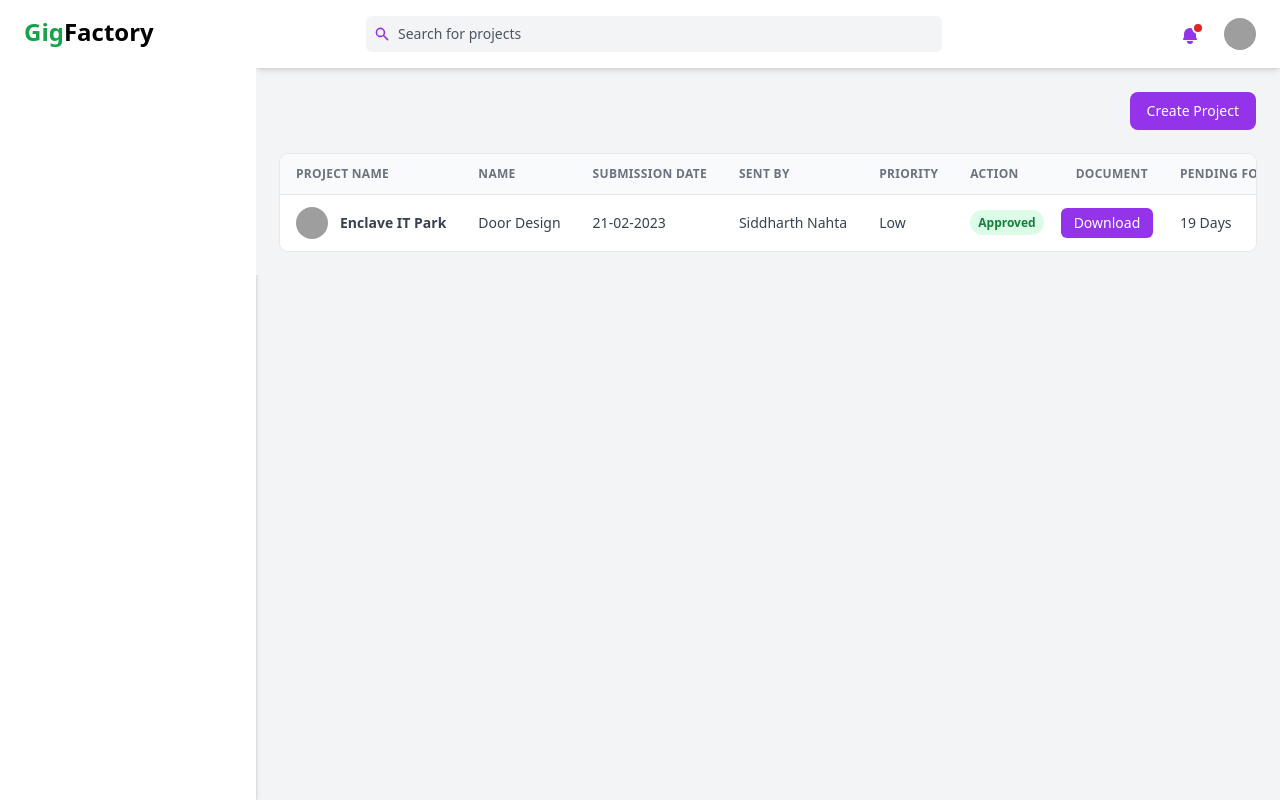
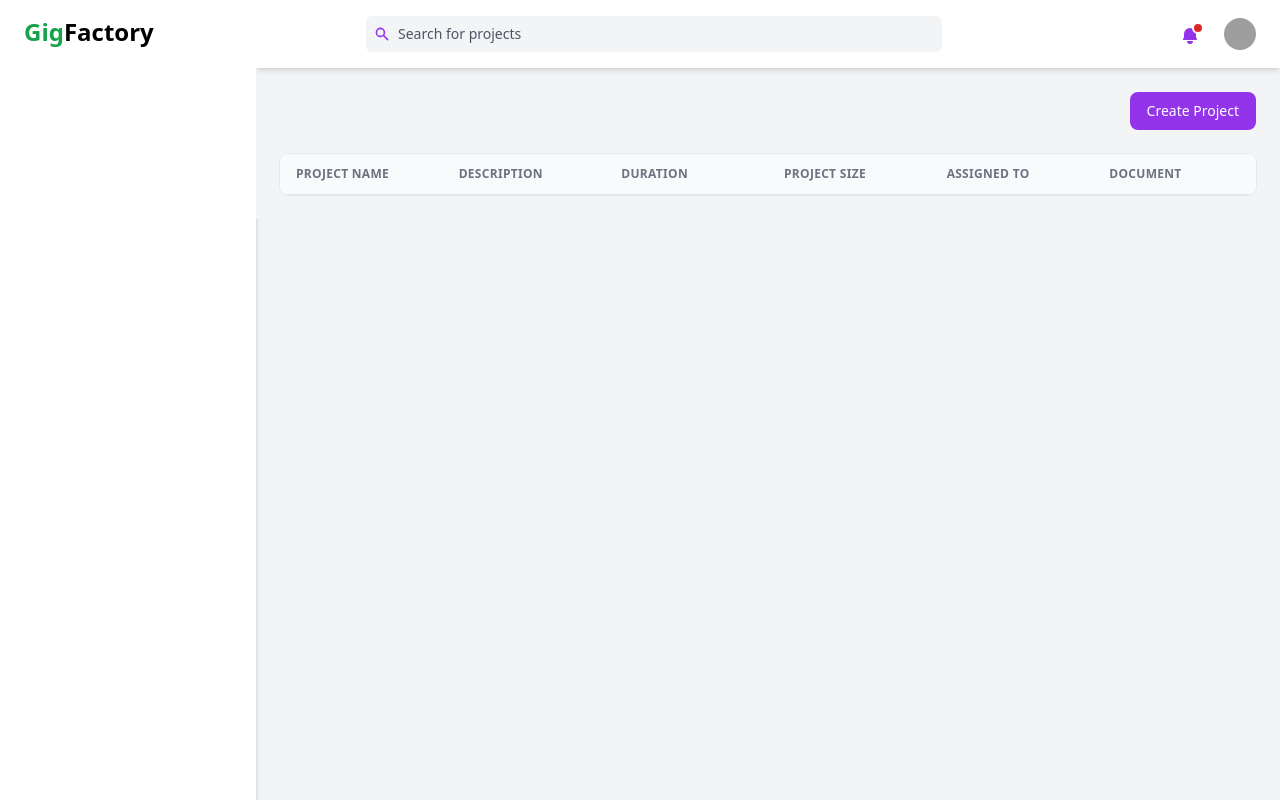
Before and after one commit to chetansalunke/Dashboard-, a React (Vite) app: page /admin-dashboard/projects in a window 1280 px wide. Built offline with nearby package versions, Linux system fonts and the light colour scheme; grey boxes are pictures that could not be loaded.

Commit message:
Update Project and User Page

```diff
--- a/package.json
+++ b/package.json
@@ -30,6 +30,6 @@
     "globals": "^15.14.0",
     "postcss": "^8.5.1",
     "tailwindcss": "^3.4.17",
-    "vite": "^6.0.11"
+    "vite": "^6.1.0"
   }
 }
--- a/src/pages/admin/Projects.jsx
+++ b/src/pages/admin/Projects.jsx
@@ -1,8 +1,38 @@
-import React, { useState } from "react";
+import React, { useState, useEffect } from "react";
 import Header from "../../components/Header";
 
 export default function Projects() {
   const [isFormOpen, setIsFormOpen] = useState(false);
+  const [userNames, setUserNames] = useState([]);
+  const [projects, setProjects] = useState([]);
+
+  const [formData, setFormData] = useState({
+    projectName: "",
+    description: "",
+    duration: "",
+    projectSize: "",
+    assignedTo: "",
+    document: null,
+  });
+
+  useEffect(() => {
+    // Fetch users from localStorage
+    const storedUsers = JSON.parse(localStorage.getItem("users")) || [];
+    const names = storedUsers.map((user) => user.fullName);
+    setUserNames(names);
+
+    // Load projects from localStorage
+    const storedProjects = JSON.parse(localStorage.getItem("projects")) || [];
+    setProjects(storedProjects);
+  }, []);
+
+  const handleInputChange = (e) => {
+    const { name, value, type, files } = e.target;
+    setFormData((prev) => ({
+      ...prev,
+      [name]: type === "file" ? files[0] : value,
+    }));
+  };
 
   const handleDownloadClick = (url) => {
     window.open(url, "_blank");
@@ -10,11 +40,36 @@ export default function Projects() {
 
   const handleSubmit = (e) => {
     e.preventDefault();
-    console.log("User Data:", formData);
+
+    // Convert file to a URL before saving
+    const projectWithFile = {
+      ...formData,
+      document: formData.document
+        ? URL.createObjectURL(formData.document)
+        : null,
+    };
+
+    // Update projects state
+    const updatedProjects = [...projects, projectWithFile];
+    setProjects(updatedProjects);
+
+    // Save projects to localStorage
+    localStorage.setItem("projects", JSON.stringify(updatedProjects));
+
+    // Reset the form
+    setFormData({
+      projectName: "",
+      description: "",
+      duration: "",
+      projectSize: "",
+      assignedTo: "",
+      document: null,
+    });
+    setIsFormOpen(false);
   };
 
   return (
-    <div className="bg-gray-100 ">
+    <div className="bg-gray-100">
       <Header />
       <main className="h-full overflow-y-auto">
         <div className="container px-6 my-6 grid">
@@ -26,146 +81,144 @@ export default function Projects() {
               Create Project
             </button>
           </div>
-          <br />
+
           {isFormOpen && (
             <form onSubmit={handleSubmit} className="space-y-4">
-              <div className="px-4 py-3 mb-8 bg-white rounded-lg shadow-md light:bg-gray-800">
+              <div className="px-4 py-3 mb-8 bg-white rounded-lg shadow-md">
                 <label className="block text-sm">
-                  <span className="text-gray-700 light:text-gray-400">
-                    Project Name
-                  </span>
+                  <span className="text-gray-700">Project Name</span>
                   <input
-                    className="block w-full mt-1 text-sm light:border-gray-600 light:bg-gray-700 focus:border-purple-400 focus:outline-none focus:shadow-outline-purple light:text-gray-300 light:focus:shadow-outline-gray form-input"
-                    placeholder="Jane Doe"
-                    fdprocessedid="lalert"
+                    name="projectName"
+                    value={formData.projectName}
+                    onChange={handleInputChange}
+                    className="block w-full mt-1 text-sm form-input"
+                    placeholder="Enter Project Name"
                     required
                   />
                 </label>
 
                 <label className="block mt-4 text-sm">
-                  <span className="text-gray-700 light:text-gray-400">
-                    Description
-                  </span>
+                  <span className="text-gray-700">Description</span>
                   <textarea
-                    className="block w-full mt-1 text-sm light:text-gray-300 light:border-gray-600 light:bg-gray-700 form-textarea focus:border-purple-400 focus:outline-none focus:shadow-outline-purple light:focus:shadow-outline-gray"
+                    name="description"
+                    value={formData.description}
+                    onChange={handleInputChange}
+                    className="block w-full mt-1 text-sm form-textarea"
                     rows="3"
-                    placeholder="Enter some long form content."
+                    placeholder="Enter project details."
                     required
                   ></textarea>
                 </label>
-                <br />
+
                 <label className="block text-sm">
-                  <span className="text-gray-700 light:text-gray-400">
-                    Duration
-                  </span>
+                  <span className="text-gray-700">Duration (Days)</span>
                   <input
-                    className="block w-full mt-1 text-sm light:border-gray-600 light:bg-gray-700 focus:border-purple-400 focus:outline-none focus:shadow-outline-purple light:text-gray-300 light:focus:shadow-outline-gray form-input"
-                    placeholder="Duration (in days)"
-                    fdprocessedid="lalert"
+                    name="duration"
+                    value={formData.duration}
+                    onChange={handleInputChange}
+                    className="block w-full mt-1 text-sm form-input"
                     type="number"
-                    required
-                  />
-                </label>
-                <br />
-                <label className="block text-sm">
-                  <span className="text-gray-700 light:text-gray-400">
-                    Project Size
-                  </span>
-                  <input
-                    className="block w-full mt-1 text-sm light:border-gray-600 light:bg-gray-700 focus:border-purple-400 focus:outline-none focus:shadow-outline-purple light:text-gray-300 light:focus:shadow-outline-gray form-input"
-                    placeholder="Size of the Project (MB)"
-                    fdprocessedid="lalert"
-                    type="number"
-                    required
-                  />
-                </label>
-                <br />
-                <label className="block text-sm">
-                  <span className="text-gray-700 light:text-gray-400">
-                    Upload Documents/Design Documents
-                  </span>
-
-                  <input
-                    type="file"
-                    className="block w-full mt-1 text-sm light:border-gray-600 light:bg-gray-700 focus:border-purple-400 focus:outline-none focus:shadow-outline-purple light:text-gray-300 light:focus:shadow-outline-gray form-input"
-                    required
-                  />
-                </label>
-                <br />
-                <label className="block text-sm">
-                  <span className="text-gray-700 light:text-gray-400">
-                    Assigned to
-                  </span>
-                  <input
-                    className="block w-full mt-1 text-sm light:border-gray-600 light:bg-gray-700 focus:border-purple-400 focus:outline-none focus:shadow-outline-purple light:text-gray-300 light:focus:shadow-outline-gray form-input"
-                    placeholder="Jane Doe"
-                    fdprocessedid="lalert"
+                    placeholder="Duration in days"
                     required
                   />
                 </label>
 
-                <br />
-                <div className="flex justify-center">
-                  <button className="px-4 py-2 text-sm font-medium leading-5 text-white transition-colors duration-150 bg-purple-600 border border-transparent rounded-lg active:bg-purple-600 hover:bg-purple-700 focus:outline-none focus:shadow-outline-purple">
+                <label className="block text-sm">
+                  <span className="text-gray-700">Project Size (MB)</span>
+                  <input
+                    name="projectSize"
+                    value={formData.projectSize}
+                    onChange={handleInputChange}
+                    className="block w-full mt-1 text-sm form-input"
+                    type="number"
+                    placeholder="Size in MB"
+                    required
+                  />
+                </label>
+
+                <label className="block text-sm">
+                  <span className="text-gray-700">Upload Document</span>
+                  <input
+                    name="document"
+                    type="file"
+                    onChange={handleInputChange}
+                    className="block w-full mt-1 text-sm form-input"
+                  />
+                </label>
+
+                <label className="block text-sm">
+                  <span className="text-gray-700">Assigned To</span>
+                  <select
+                    name="assignedTo"
+                    value={formData.assignedTo}
+                    onChange={handleInputChange}
+                    className="block w-full mt-1 text-sm form-select"
+                    required
+                  >
+                    <option value="">Select a user</option>
+                    {userNames.map((name, index) => (
+                      <option key={index} value={name}>
+                        {name}
+                      </option>
+                    ))}
+                  </select>
+                </label>
+
+                <div className="flex justify-center mt-4">
+                  <button className="px-4 py-2 text-sm font-medium leading-5 text-white bg-purple-600 border border-transparent rounded-lg hover:bg-purple-700 focus:outline-none focus:shadow-outline-purple">
                     Submit
                   </button>
                 </div>
               </div>
             </form>
           )}
-          <div className="w-full overflow-hidden rounded-lg shadow-xs">
+
+          <div className="w-full overflow-hidden rounded-lg shadow-xs mt-6">
             <div className="w-full overflow-x-auto">
-              <table className="w-full whitespace-no-wrap">
+              <table className="w-full table-fixed whitespace-normal">
                 <thead>
                   <tr className="text-xs font-semibold tracking-wide text-left text-gray-500 uppercase border-b bg-gray-50">
                     <th className="px-4 py-3">Project Name</th>
-                    <th className="px-4 py-3">Name</th>
-                    <th className="px-4 py-3">Submission Date</th>
-                    <th className="px-4 py-3">Sent by</th>
-                    <th className="px-4 py-3">Priority</th>
-                    <th className="px-4 py-3">Action</th>
+                    <th className="px-4 py-3">Description</th>
+                    <th className="px-4 py-3">Duration</th>
+                    <th className="px-4 py-3">Project Size</th>
+                    <th className="px-4 py-3">Assigned To</th>
                     <th className="px-4 py-3">Document</th>
-                    <th className="px-4 py-3">Pending Form</th>
                   </tr>
                 </thead>
                 <tbody className="bg-white divide-y">
-                  <tr className="text-gray-700">
-                    <td className="px-4 py-3 flex-1 w-32">
-                      <div className="flex items-center text-sm">
-                        <div className="relative hidden w-8 h-8 mr-3 rounded-full md:block">
-                          <img
-                            className="object-cover w-full h-full rounded-full"
-                            src="https://images.unsplash.com/flagged/photo-1570612861542-284f4c12e75f?ixlib=rb-1.2.1&q=80"
-                            alt=""
-                            loading="lazy"
-                          />
-                        </div>
-                        <p className="font-semibold">Enclave IT Park</p>
-                      </div>
+                  {projects.map((project, index) => (
+                    <tr key={index} className="text-gray-700">
+                      <td className="px-4 py-3 text-sm">
+                        {project.projectName}
                       </td>
-                    <td className="px-4 py-3 text-sm">Door Design</td>
-                    <td className="px-4 py-3 text-sm">21-02-2023</td>
-                    <td className="px-4 py-3 text-sm">Siddharth Nahta</td>
-                    <td className="px-4 py-3 text-sm">Low</td>
-                    <td className="px-4 py-3 text-xs">
-                      <span className="px-2 py-1 font-semibold leading-tight text-green-700 bg-green-100 rounded-full">
-                        Approved
-                      </span>
+                      <td className="px-4 py-3 text-sm">
+                        {project.description}
                       </td>
-                    <td>
-                      <button
-                        onClick={() =>
-                          handleDownloadClick(
-                            "https://images.unsplash.com/flagged/photo-1570612861542-284f4c12e75f?ixlib=rb-1.2.1&q=80"
-                          )
-                        }
-                        className="px-3 py-1 text-sm font-medium leading-5 text-white transition-colors duration-150 bg-purple-600 border border-transparent rounded-md active:bg-purple-600 hover:bg-purple-700 focus:outline-none focus:shadow-outline-purple"
+                      <td className="px-4 py-3 text-sm">
+                        {project.duration} days
+                      </td>
+                      <td className="px-4 py-3 text-sm">
+                        {project.projectSize} MB
+                      </td>
+                      <td className="px-4 py-3 text-sm">
+                        {project.assignedTo}
+                      </td>
+                      <td className="px-4 py-3">
+                        {project.document ? (
+                          <a
+                            href={project.document}
+                            download
+                            className="px-3 py-1 text-sm font-medium leading-5 text-white bg-purple-600 border border-transparent rounded-md hover:bg-purple-700 focus:outline-none"
                           >
                             Download
-                      </button>
+                          </a>
+                        ) : (
+                          <span className="text-gray-500">No file</span>
+                        )}
                       </td>
-                    <td className="px-4 py-3 text-sm">19 Days</td>
                     </tr>
+                  ))}
                 </tbody>
               </table>
             </div>
--- a/src/pages/admin/Users.jsx
+++ b/src/pages/admin/Users.jsx
@@ -1,4 +1,4 @@
-import React, { useState } from "react";
+import React, { useState, useEffect } from "react";
 import Header from "../../components/Header";
 
 export default function Users() {
@@ -9,13 +9,15 @@ export default function Users() {
     role: "Select",
     phone: "",
     profilePicture: null,
-    status: true,
-    projectName: "",
-    description: "",
-    duration: "",
-    projectSize: "",
-    assignedTo: "",
   });
+
+  const [users, setUsers] = useState([]);
+
+  // Load stored users when the component mounts
+  useEffect(() => {
+    const storedUsers = JSON.parse(localStorage.getItem("users")) || [];
+    setUsers(storedUsers);
+  }, []);
 
   const handleDownloadClick = (url) => {
     window.open(url, "_blank");
@@ -30,9 +32,41 @@ export default function Users() {
     });
   };
 
+  // Handle form submission
   const handleSubmit = (e) => {
     e.preventDefault();
-    console.log("Form Data:", formData);
+
+    // Store image as a base64 string
+    let imageUrl = "";
+    if (formData.profilePicture) {
+      const reader = new FileReader();
+      reader.onloadend = () => {
+        imageUrl = reader.result;
+        saveUser(imageUrl);
+      };
+      reader.readAsDataURL(formData.profilePicture);
+    } else {
+      saveUser(imageUrl);
+    }
+  };
+
+  // Save user to local storage
+  const saveUser = (imageUrl) => {
+    const newUser = { ...formData, profilePicture: imageUrl };
+    const updatedUsers = [...users, newUser];
+
+    setUsers(updatedUsers);
+    localStorage.setItem("users", JSON.stringify(updatedUsers));
+
+    // Clear form
+    setFormData({
+      fullName: "",
+      email: "",
+      role: "Select",
+      phone: "",
+      profilePicture: null,
+    });
+    setIsFormOpen(false);
   };
 
   return (
@@ -155,40 +189,35 @@ export default function Users() {
               <table className="w-full whitespace-no-wrap">
                 <thead>
                   <tr className="text-xs font-semibold tracking-wide text-left text-gray-500 uppercase border-b bg-gray-50">
-                    <th className="px-4 py-3">Project Name</th>
-                    <th className="px-4 py-3">Name</th>
-                    <th className="px-4 py-3">Submission Date</th>
-                    <th className="px-4 py-3">Sent by</th>
-                    <th className="px-4 py-3">Priority</th>
-                    <th className="px-4 py-3">Action</th>
-                    <th className="px-4 py-3">Document</th>
-                    <th className="px-4 py-3">Pending Form</th>
+                    <th className="px-4 py-3">Profile Picture</th>
+                    <th className="px-4 py-3">Full Name</th>
+                    <th className="px-4 py-3">Email</th>
+                    <th className="px-4 py-3">Role</th>
+                    <th className="px-4 py-3">Phone</th>
                   </tr>
                 </thead>
                 <tbody className="bg-white divide-y">
-                  <tr className="text-gray-700">
-                    <td className="px-4 py-3 text-sm">Enclave IT Park</td>
-                    <td className="px-4 py-3 text-sm">Door Design</td>
-                    <td className="px-4 py-3 text-sm">21-02-2023</td>
-                    <td className="px-4 py-3 text-sm">Siddharth Nahta</td>
-                    <td className="px-4 py-3 text-sm">Low</td>
-                    <td className="px-4 py-3 text-xs">
-                      <span className="px-2 py-1 font-semibold leading-tight text-green-700 bg-green-100 rounded-full">
-                        Approved
-                      </span>
-                    </td>
-                    <td>
-                      <button
-                        onClick={() =>
-                          handleDownloadClick("https://example.com/document")
-                        }
-                        className="px-3 py-1 text-sm font-medium text-white bg-purple-600 rounded-md hover:bg-purple-700"
-                      >
-                        Download
-                      </button>
-                    </td>
-                    <td className="px-4 py-3 text-sm">19 Days</td>
-                  </tr>
+                  {users.map((user, index) => (
+                    <tr key={index} className="text-gray-700">
+                      <td className="px-4 py-3 text-sm">
+                        {user.profilePicture ? (
+                          <img
+                            src={user.profilePicture}
+                            alt="Profile"
+                            className="h-10 w-10 rounded-full"
+                          />
+                        ) : (
+                          "No Image"
+                        )}
+                      </td>
+                      <td className="px-4 py-3 text-sm">{user.fullName}</td>
+                      <td className="px-4 py-3 text-sm">{user.email}</td>
+                      <td className="px-4 py-3 text-sm">{user.role}</td>
+                      <td className="px-4 py-3 text-sm">
+                        {user.phone || "N/A"}
+                      </td>
+                    </tr>
+                  ))}
                 </tbody>
               </table>
             </div>
```
Also changed, not shown: 1 other file (tests, documents, lock files or other folders). Lines whose indentation alone changed are shown as unchanged.
